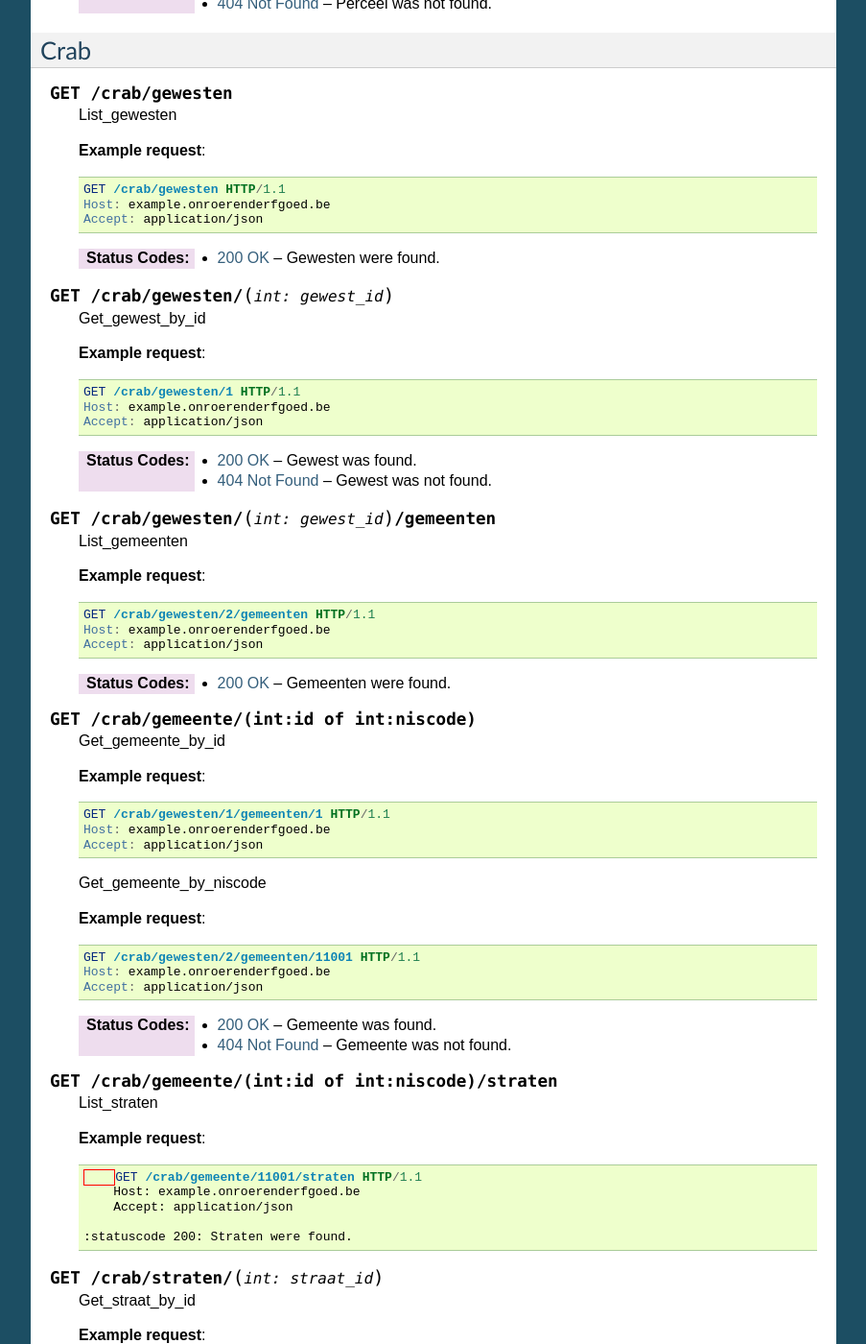
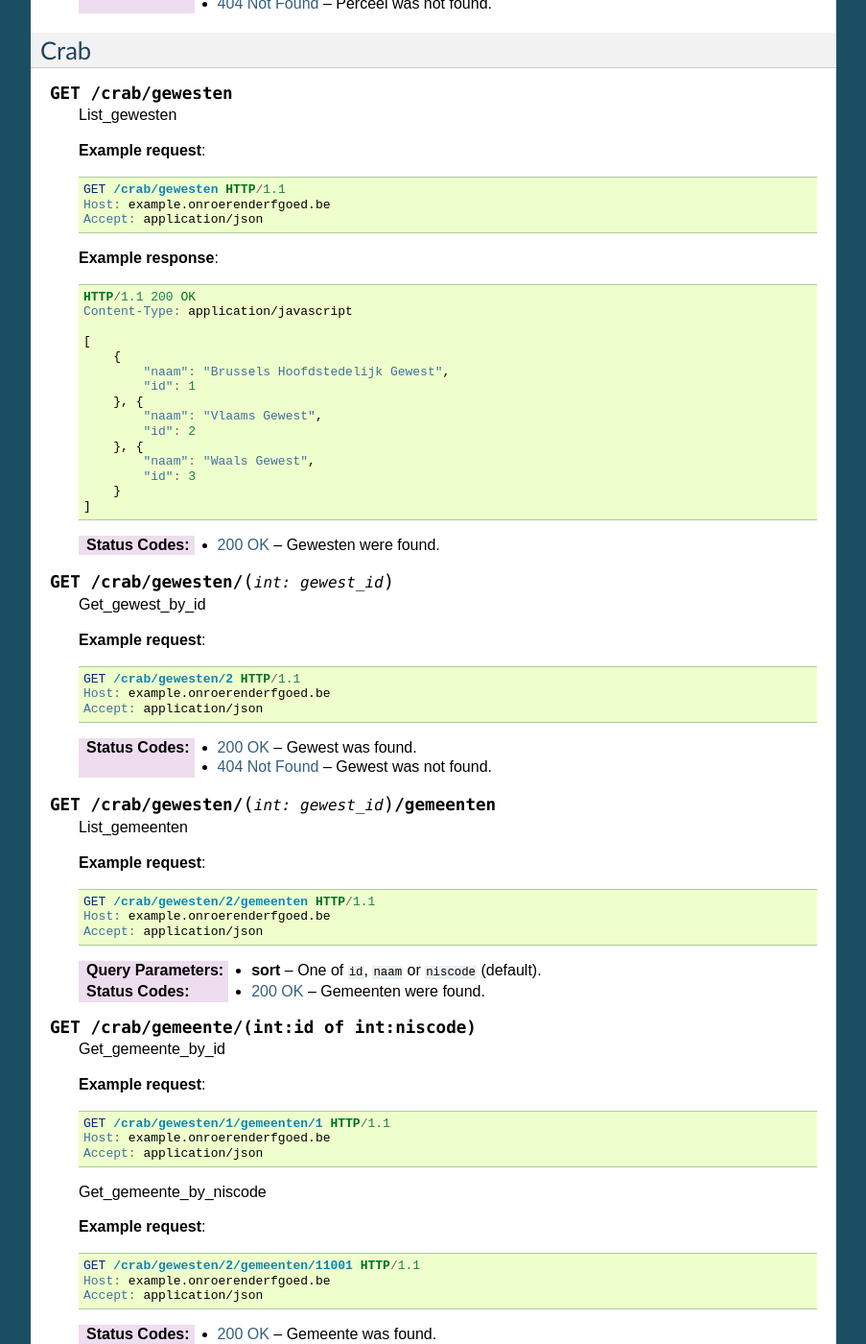
Before and after one commit to OnroerendErfgoed/crabpy_pyramid, a Sphinx documentation site: the page built from docs/source/services.rst, in a window 1280 px wide and 1400 px high, scrolled down 4860 px. Shown: the whole window at 96% size, without its empty margins (198-1101 px from the left). Built offline with Sphinx 7.4.7, drawn with Linux system fonts in a browser that asks for light colours.

Commit message:
Change sort parameters from integers to strings.
Changed the sort parameters for the list of gemeenten from numerical
indexes to names. A bit friendlier on the end user.

```diff
--- a/docs/source/services.rst
+++ b/docs/source/services.rst
@@ -320,6 +320,26 @@ Crab
         Host: example.onroerenderfgoed.be
         Accept: application/json
 
+    **Example response**:
+
+    .. sourcecode:: http
+
+        HTTP/1.1 200 OK
+        Content-Type: application/javascript
+
+        [
+            {
+                "naam": "Brussels Hoofdstedelijk Gewest",
+                "id": 1
+            }, {
+                "naam": "Vlaams Gewest",
+                "id": 2
+            }, {
+                "naam": "Waals Gewest",
+                "id": 3
+            }
+        ]
+
     :statuscode 200: Gewesten were found.
 
 .. http:get:: /crab/gewesten/(int:gewest_id)
@@ -330,7 +350,7 @@ Crab
 
     .. sourcecode:: http
 
-        GET /crab/gewesten/1 HTTP/1.1
+        GET /crab/gewesten/2 HTTP/1.1
         Host: example.onroerenderfgoed.be
         Accept: application/json
 
@@ -349,6 +369,7 @@ Crab
         Host: example.onroerenderfgoed.be
         Accept: application/json
 
+    :query sort: One of ``id``, ``naam`` or ``niscode`` (default).
     :statuscode 200: Gemeenten were found.
 
 .. http:get:: /crab/gemeente/(int:id of int:niscode)
```
Also changed, not shown: 1 other file.
